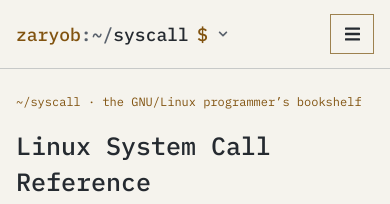
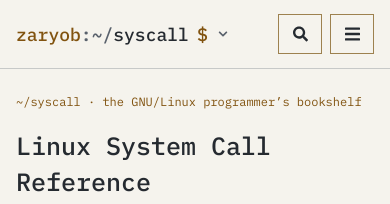
Before and after one commit to Zaryob/syscall, a Jekyll site: the page built from public/index.html, in a window 390 px wide. Shown: the top 204 px of the page. Built offline with Jekyll 4.4.1, drawn with Linux system fonts in a browser that asks for light colours.

Commit message:
Sync console theme search fix and compact search button

```diff
--- a/public/_includes/console-header.html
+++ b/public/_includes/console-header.html
@@ -15,7 +15,10 @@
         </nav>
       </details>
     </div>
-    <button class="console-menu" type="button" data-console-menu aria-label="Menüyü aç" data-i18n-aria-label="Open menu" aria-expanded="false" aria-controls="console-navigation">{% include console-icon.html name='menu' %}</button>
+    <div class="console-header-actions">
+      <button class="console-search-compact" type="button" data-console-search-compact aria-haspopup="dialog" aria-label="Zaryob içeriklerinde ara" data-i18n-aria-label="Search Zaryob content">{% include console-icon.html name='search' %}</button>
+      <button class="console-menu" type="button" data-console-menu aria-label="Menüyü aç" data-i18n-aria-label="Open menu" aria-expanded="false" aria-controls="console-navigation">{% include console-icon.html name='menu' %}</button>
+    </div>
     <nav class="console-nav" id="console-navigation" aria-label="Zaryob gezinme" data-i18n-aria-label="Zaryob navigation">
       {% if site.suite_section == 'home' %}
       <div class="console-writing{% if writing_current %} is-current{% endif %}">
--- a/public/assets/console/theme.css
+++ b/public/assets/console/theme.css
@@ -95,6 +95,8 @@ body.console-site { margin: 0; background: var(--paper); color: var(--ink); font
 .console-nav .console-category-menu a:hover, .console-nav .console-category-menu a[aria-current] { color: var(--accent); background: var(--surface); }
 .console-nav .console-category-menu a .console-icon { color: var(--accent); }
 .console-tools { display: flex; align-self: center; align-items: center; gap: 14px; margin-left: auto; flex-shrink: 0; }
+.console-header-actions { display: contents; }
+.console-search-compact { display: none; }
 .console-search-open { display: none; align-items: center; justify-content: space-between; gap: 10px; min-width: 108px; color: var(--muted) !important; text-align: left; }
 :is(.console-theme,.console-language) { display: none; position: relative; align-items: center; gap: 8px; margin: 0; font-size: 12px; color: var(--muted); }
 .console-js :is(.console-search-open,.console-theme,.console-language) { display: flex; }
@@ -166,7 +168,10 @@ body.console-site { margin: 0; background: var(--paper); color: var(--ink); font
   html { scroll-padding-top: 5rem; }
   .console-header__inner { flex-wrap: wrap; gap: 0 18px; min-height: 68px; padding: 12px 20px; }
   .console-brand { margin: 0; }
-  .console-js .console-menu { display: inline-flex; align-items: center; justify-content: center; width: 44px; height: 40px; margin-left: auto; padding: 8px; }
+  .console-header-actions { display: inline-flex; align-items: center; gap: 8px; margin-left: auto; }
+  .console-js .console-search-compact { display: inline-flex; align-items: center; justify-content: center; width: 44px; height: 40px; padding: 8px; }
+  .console-search-compact:hover { color: var(--accent); background: var(--surface); border-color: var(--accent); }
+  .console-js .console-menu { display: inline-flex; align-items: center; justify-content: center; width: 44px; height: 40px; margin-left: 0; padding: 8px; }
   .console-nav { order: 3; flex: 0 0 100%; width: 100%; gap: 0; flex-direction: column; max-height: calc(100dvh - 88px); overflow-y: auto; overscroll-behavior: contain; }
   .console-js .console-nav { display: none; }
   .console-js .console-nav.is-open { display: flex; padding-top: 12px; }
--- a/public/assets/console/theme.js
+++ b/public/assets/console/theme.js
@@ -114,8 +114,9 @@
       wrapper.append(button);
     });
 
-    const openSearch = document.querySelector('[data-console-search]');
-    if (!openSearch) return;
+    const searchTriggers = document.querySelectorAll('[data-console-search], [data-console-search-compact]');
+    if (!searchTriggers.length) return;
+    const openSearch = searchTriggers[0];
     const suite = new URL(openSearch.dataset.suiteRoot || '/', location.href);
     const dialog = document.createElement('dialog');
     dialog.className = 'console-search';
@@ -140,7 +141,7 @@
       if (language) link.lang = language;
       const label = document.createElement('small');
       label.textContent = t(({ 'yazılar/': 'posts/', 'sayfalar/': 'pages/', 'kılavuzlar/': 'guides/', 'kılavuzlar/arşiv/': 'guides/archive/' })[type] || type);
-      link.append(label, document.createTextNode(title));
+      link.append(label, document.createTextNode(' ' + title));
       if (excerpt) {
         const snippet = document.createElement('small');
         snippet.textContent = excerpt;
@@ -161,7 +162,6 @@
         const guides = new URL('kilavuzlar/', suite);
         indexes.set(language, index.mergeIndex(new URL('pagefind/', guides).href, {
           baseUrl: guides.href,
-          language,
         }).then(() => index).catch(error => {
           index.destroy();
           throw error;
@@ -220,7 +220,7 @@
       input.focus();
       render();
     };
-    openSearch.addEventListener('click', showSearch);
+    searchTriggers.forEach(btn => btn.addEventListener('click', showSearch));
     dialog.querySelector('[data-search-close]').addEventListener('click', () => dialog.close());
     dialog.addEventListener('close', () => {
       clearTimeout(debounce);
```
